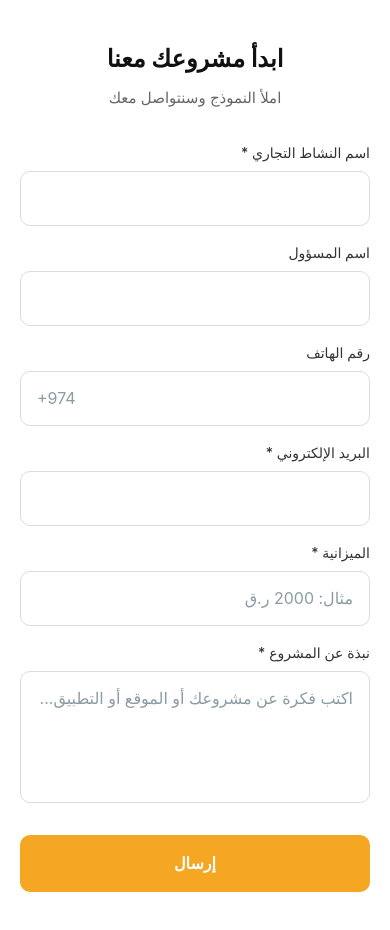
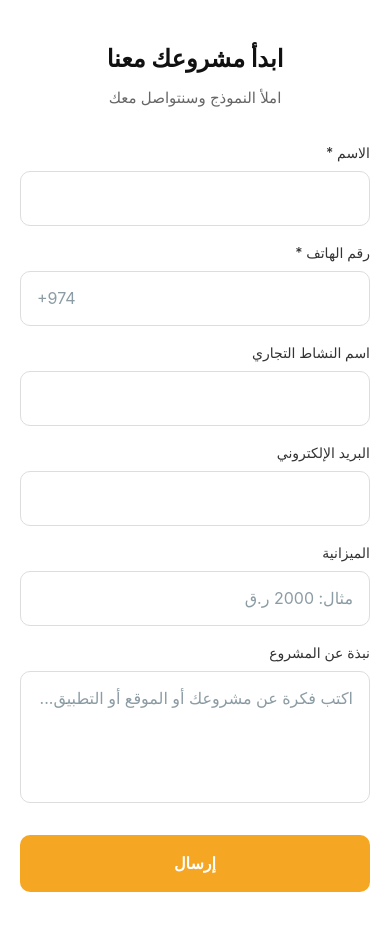
Before and after one commit to Quniber/shafrah-website, a React (Vite) app: page /f8x2k9 in a window 390 px wide. Built offline with nearby package versions, Linux system fonts and the light colour scheme.

Commit message:
Make name and phone required, others optional

```diff
--- a/src/pages/SnapchatAds.jsx
+++ b/src/pages/SnapchatAds.jsx
@@ -36,19 +36,18 @@ const SnapchatAds = () => {
         headers: { 'Content-Type': 'application/json' },
         body: JSON.stringify({
           to: 'info@shafrah.qa',
-          subject: `[طلب مشروع] ${formData.businessName}`,
+          subject: `[طلب مشروع] ${formData.contactName}`,
           html: `
             <div dir="rtl" style="font-family: Arial, sans-serif;">
               <h2>طلب مشروع جديد</h2>
               <table style="border-collapse: collapse; width: 100%;">
-                <tr><td style="padding: 8px; border: 1px solid #ddd;"><strong>النشاط التجاري:</strong></td><td style="padding: 8px; border: 1px solid #ddd;">${formData.businessName}</td></tr>
-                <tr><td style="padding: 8px; border: 1px solid #ddd;"><strong>اسم المسؤول:</strong></td><td style="padding: 8px; border: 1px solid #ddd;">${formData.contactName}</td></tr>
+                <tr><td style="padding: 8px; border: 1px solid #ddd;"><strong>الاسم:</strong></td><td style="padding: 8px; border: 1px solid #ddd;">${formData.contactName}</td></tr>
                 <tr><td style="padding: 8px; border: 1px solid #ddd;"><strong>الهاتف:</strong></td><td style="padding: 8px; border: 1px solid #ddd;">${formData.phone}</td></tr>
-                <tr><td style="padding: 8px; border: 1px solid #ddd;"><strong>البريد:</strong></td><td style="padding: 8px; border: 1px solid #ddd;">${formData.email}</td></tr>
-                <tr><td style="padding: 8px; border: 1px solid #ddd;"><strong>الميزانية:</strong></td><td style="padding: 8px; border: 1px solid #ddd;">${formData.budget}</td></tr>
+                ${formData.businessName ? `<tr><td style="padding: 8px; border: 1px solid #ddd;"><strong>النشاط التجاري:</strong></td><td style="padding: 8px; border: 1px solid #ddd;">${formData.businessName}</td></tr>` : ''}
+                ${formData.email ? `<tr><td style="padding: 8px; border: 1px solid #ddd;"><strong>البريد:</strong></td><td style="padding: 8px; border: 1px solid #ddd;">${formData.email}</td></tr>` : ''}
+                ${formData.budget ? `<tr><td style="padding: 8px; border: 1px solid #ddd;"><strong>الميزانية:</strong></td><td style="padding: 8px; border: 1px solid #ddd;">${formData.budget}</td></tr>` : ''}
               </table>
-              <h3>فكرة المشروع:</h3>
-              <p style="background: #f5f5f5; padding: 15px; border-radius: 5px;">${formData.projectIdea}</p>
+              ${formData.projectIdea ? `<h3>فكرة المشروع:</h3><p style="background: #f5f5f5; padding: 15px; border-radius: 5px;">${formData.projectIdea}</p>` : ''}
             </div>
           `
         }),
@@ -107,93 +106,91 @@ const SnapchatAds = () => {
 
         {/* Form */}
         <form onSubmit={handleSubmit}>
-          {/* Business Name */}
+          {/* Contact Name - Required */}
           <div style={{ marginBottom: '16px' }}>
             <label style={{ display: 'block', fontSize: '14px', fontWeight: '500', color: '#333', marginBottom: '6px' }}>
-              اسم النشاط التجاري *
+              الاسم *
+            </label>
+            <input
+              type="text"
+              name="contactName"
+              value={formData.contactName}
+              onChange={handleChange}
+              required
+              style={inputStyle}
+            />
+          </div>
+
+          {/* Phone - Required */}
+          <div style={{ marginBottom: '16px' }}>
+            <label style={{ display: 'block', fontSize: '14px', fontWeight: '500', color: '#333', marginBottom: '6px' }}>
+              رقم الهاتف *
+            </label>
+            <input
+              type="tel"
+              name="phone"
+              value={formData.phone}
+              onChange={handleChange}
+              required
+              placeholder="+974"
+              dir="ltr"
+              style={{...inputStyle, textAlign: 'left'}}
+            />
+          </div>
+
+          {/* Business Name - Optional */}
+          <div style={{ marginBottom: '16px' }}>
+            <label style={{ display: 'block', fontSize: '14px', fontWeight: '500', color: '#333', marginBottom: '6px' }}>
+              اسم النشاط التجاري
             </label>
             <input
               type="text"
               name="businessName"
               value={formData.businessName}
               onChange={handleChange}
-              required
               style={inputStyle}
             />
           </div>
 
-          {/* Contact Name */}
+          {/* Email - Optional */}
           <div style={{ marginBottom: '16px' }}>
             <label style={{ display: 'block', fontSize: '14px', fontWeight: '500', color: '#333', marginBottom: '6px' }}>
-              اسم المسؤول
-            </label>
-            <input
-              type="text"
-              name="contactName"
-              value={formData.contactName}
-              onChange={handleChange}
-              style={inputStyle}
-            />
-          </div>
-
-          {/* Phone */}
-          <div style={{ marginBottom: '16px' }}>
-            <label style={{ display: 'block', fontSize: '14px', fontWeight: '500', color: '#333', marginBottom: '6px' }}>
-              رقم الهاتف
-            </label>
-            <input
-              type="tel"
-              name="phone"
-              value={formData.phone}
-              onChange={handleChange}
-              placeholder="+974"
-              dir="ltr"
-              style={{...inputStyle, textAlign: 'left'}}
-            />
-          </div>
-
-          {/* Email */}
-          <div style={{ marginBottom: '16px' }}>
-            <label style={{ display: 'block', fontSize: '14px', fontWeight: '500', color: '#333', marginBottom: '6px' }}>
-              البريد الإلكتروني *
+              البريد الإلكتروني
             </label>
             <input
               type="email"
               name="email"
               value={formData.email}
               onChange={handleChange}
-              required
               dir="ltr"
               style={{...inputStyle, textAlign: 'left'}}
             />
           </div>
 
-          {/* Budget */}
+          {/* Budget - Optional */}
           <div style={{ marginBottom: '16px' }}>
             <label style={{ display: 'block', fontSize: '14px', fontWeight: '500', color: '#333', marginBottom: '6px' }}>
-              الميزانية *
+              الميزانية
             </label>
             <input
               type="text"
               name="budget"
               value={formData.budget}
               onChange={handleChange}
-              required
               placeholder="مثال: 2000 ر.ق"
               style={inputStyle}
             />
           </div>
 
-          {/* Project Idea */}
+          {/* Project Idea - Optional */}
           <div style={{ marginBottom: '24px' }}>
             <label style={{ display: 'block', fontSize: '14px', fontWeight: '500', color: '#333', marginBottom: '6px' }}>
-              نبذة عن المشروع *
+              نبذة عن المشروع
             </label>
             <textarea
               name="projectIdea"
               value={formData.projectIdea}
               onChange={handleChange}
-              required
               rows={4}
               placeholder="اكتب فكرة عن مشروعك أو الموقع أو التطبيق..."
               style={{...inputStyle, resize: 'none'}}
```
